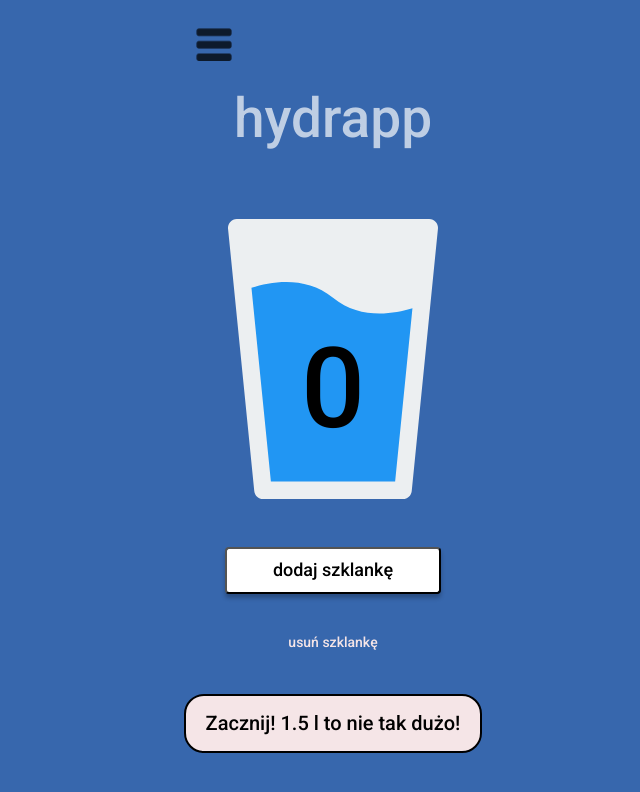
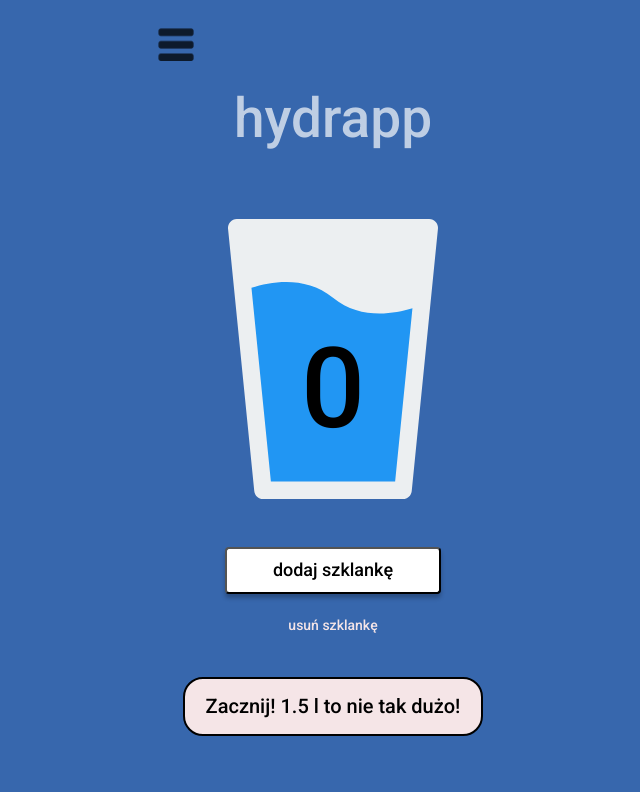
Before and after one commit to paulinaslabosz/hydrapp, a website built with webpack: page src/pages/index.html in a window 1280 px wide. Shown: the whole page, without its empty margins (307-947 px from the left). Built offline with nearby package versions, Linux system fonts and the light colour scheme.

Commit message:
details|

```diff
--- a/src/scss/main.scss
+++ b/src/scss/main.scss
@@ -19,15 +19,15 @@ body {
   display: flex;
   align-items: center;
   justify-content: center;
-  min-height: 100vh;
   font-family: "Roboto";
-  min-width: 375px;
-  min-height: 750px;
+
   padding: 16px;
 }
 
 main {
   background: #3767ad;
+  min-width: 375px;
+  min-height: 650px;
 
 }
 
--- a/src/scss/modules/buttons.scss
+++ b/src/scss/modules/buttons.scss
@@ -23,7 +23,7 @@
   font-size: 14px;
   color: #f5e5e7;
   margin: auto;
-  margin-top: 37px;
+  margin-top: 20px;
 
 
 }
```
Also changed, not shown: src/pages/history.html (+1 -1 lines), src/pages/info.html (+1 -1 lines).
